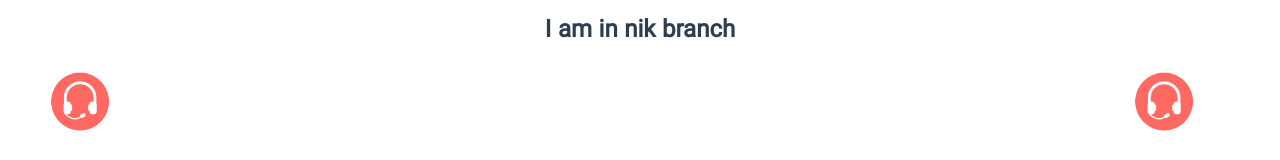
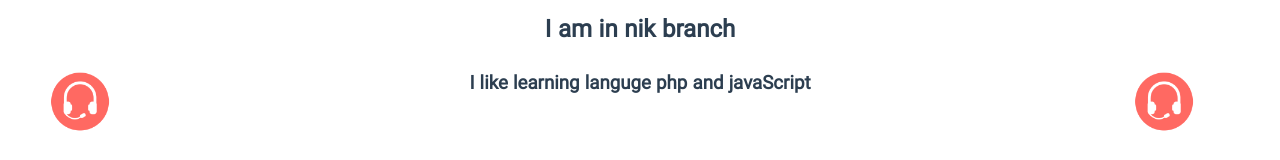
Before and after one commit to rezanikafarin700/dress, a Vue app: page /test1 in a window 1280 px wide. Shown: the part 589-749 px from the top of the page. Built offline with nearby package versions, Linux system fonts and the light colour scheme.

Commit message:
Update test1 for barnch nik

```diff
--- a/src/views/Test1.vue
+++ b/src/views/Test1.vue
@@ -7,6 +7,8 @@
 		</div>
 
 		<h1>I am in nik branch</h1>
+
+		<h3> I like learning languge php and javaScript </h3>
 
 	</div>
 </template>
```
